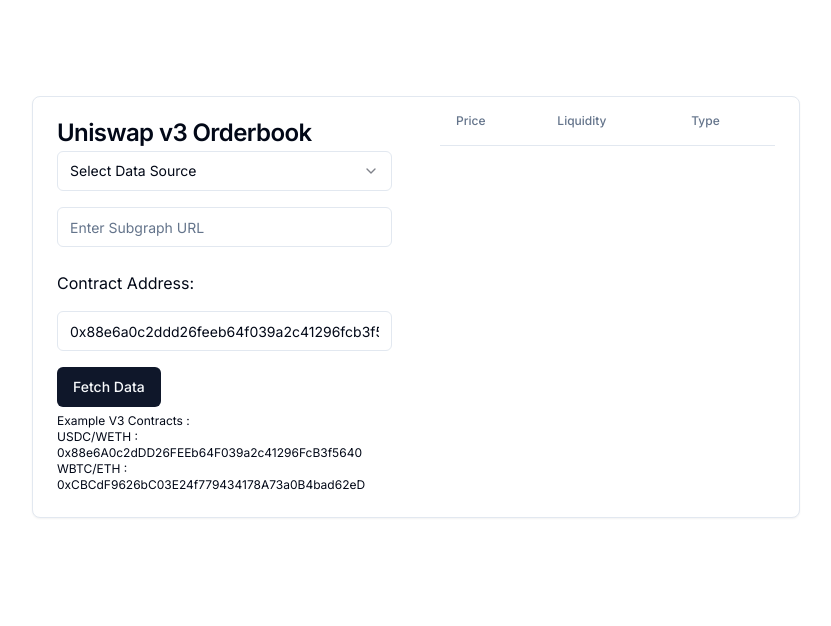
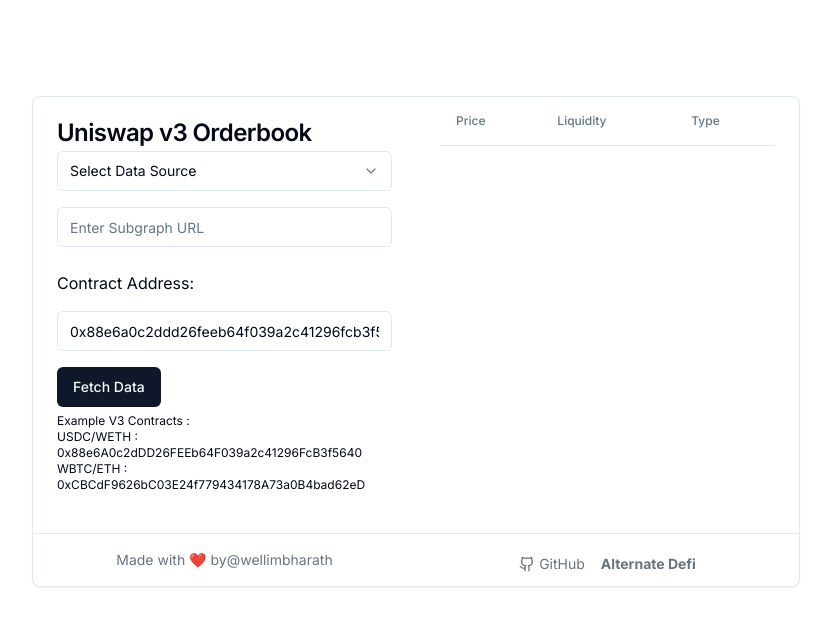
Before and after one commit to wellimbharath/alternate-defi, a Next.js app: page / in a window 1280 px wide. Shown: the top 626 px of the page, without its empty margins (224-1055 px from the left). Built offline with nearby package versions, Linux system fonts and the light colour scheme.

Commit message:
add footer

```diff
--- a/src/components/orderbooks/uniswap-v3.tsx
+++ b/src/components/orderbooks/uniswap-v3.tsx
@@ -4,11 +4,11 @@
 import { Table, TableBody, TableCell, TableHead, TableHeader, TableRow } from "@/components/ui/table";
 import { Input } from "@/components/ui/input";
 import { Button } from "@/components/ui/button";
-import { Card, CardContent, CardHeader, CardTitle } from "@/components/ui/card";
+import { Card, CardContent, CardFooter, CardHeader, CardTitle } from "@/components/ui/card";
 import { Alert, AlertDescription, AlertTitle } from "@/components/ui/alert";
 import { Select, SelectContent, SelectItem, SelectTrigger, SelectValue } from "@/components/ui/select";
 import { LineChart, Line, XAxis, YAxis, Tooltip, ResponsiveContainer, AreaChart, Area } from 'recharts';
-import { Loader2 } from 'lucide-react';
+import { Github, Loader2 } from 'lucide-react';
 
 const UNISWAP_V3_POOL_ABI = [
   "function slot0() external view returns (uint160 sqrtPriceX96, int24 tick, uint16 observationIndex, uint16 observationCardinality, uint16 observationCardinalityNext, uint8 feeProtocol, bool unlocked)",
@@ -471,6 +471,25 @@
           </Table>
         </div>
       </CardContent>
+
+      <CardFooter className="flex flex-col items-center justify-center pt-4 pb-2 px-4 mt-4 border-t text-sm text-gray-500 flex-col-2">
+        <div className="flex items-center mb-2">
+         Made with ❤️ by <a href="https://twitter.com/wellimbharath" target="_blank" rel="noopener noreferrer" className="hover:text-gray-700">@wellimbharath</a>
+        </div>
+
+        </CardFooter>
+        <CardFooter className="flex flex-col items-center justify-center pt-4 pb-2 px-4 mt-4 border-t text-sm text-gray-500 flex-col-2">
+        <div className="flex items-center space-x-4">
+          <a href="https://github.com/wellimbharath/alternate-defi" target="_blank" rel="noopener noreferrer" className="flex items-center hover:text-gray-700">
+            <Github className="h-4 w-4 mr-1" />
+            <span>GitHub</span>
+          </a>
+
+          <a href="#" target="_blank" rel="noopener noreferrer" className="hover:text-black-700">
+            <b>Alternate Defi</b>
+          </a>
+        </div>
+      </CardFooter>
     </Card>
   );
 };
```
